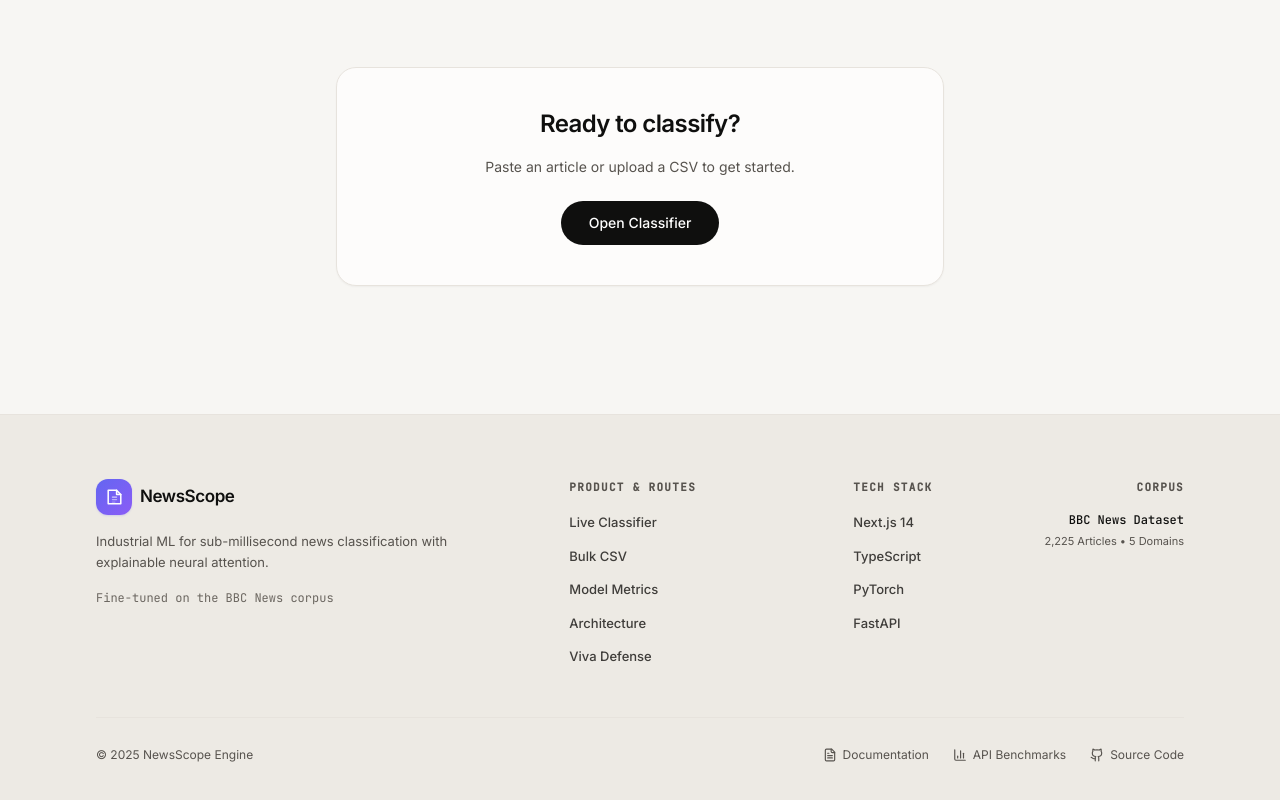
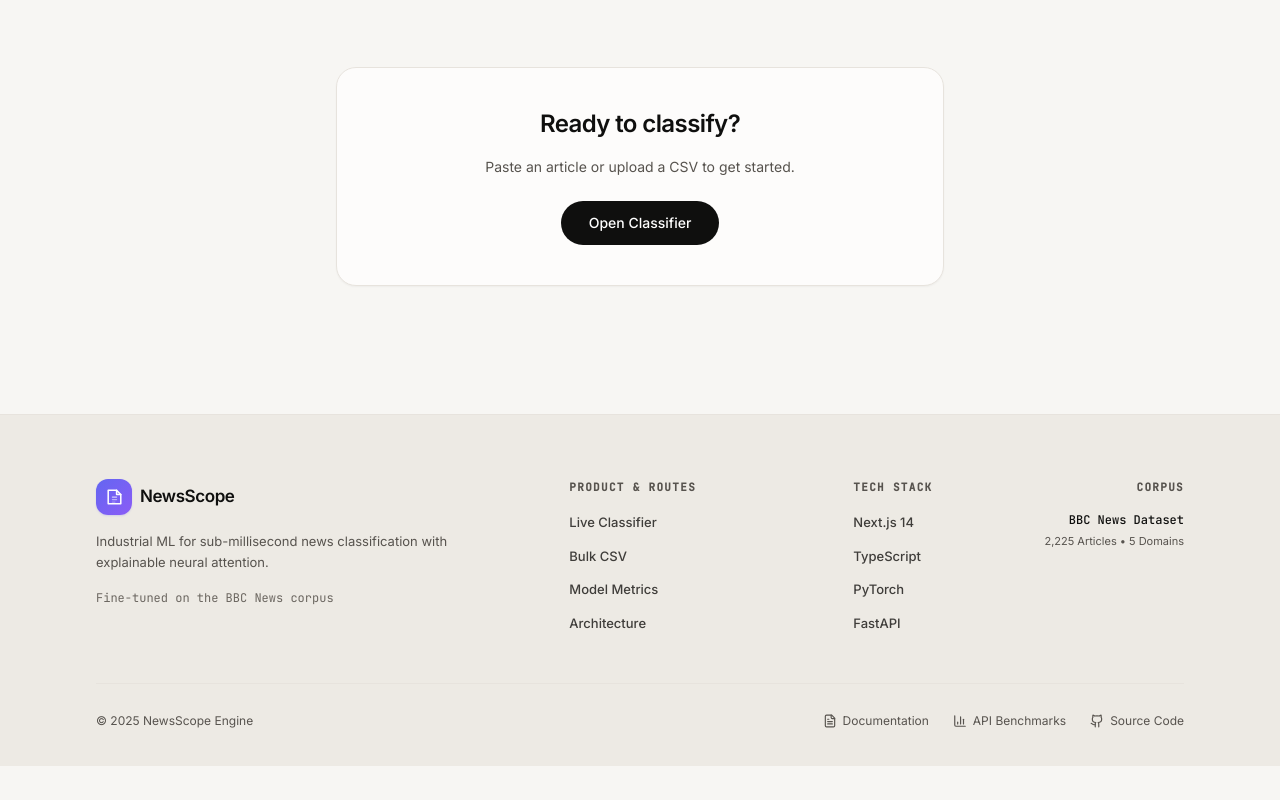
Before and after one commit to Abhijeet0848/NewsLens, a Next.js app: page / in a window 1280 px wide. Shown: the part 1444-2244 px from the top of the page. After the commit the page ends 2210 px from the top, so only its background shows below. Built offline with nearby package versions, Linux system fonts and the light colour scheme; no server answers.

Commit message:
fix(footer): remove Viva Defense from Product & Routes column

```diff
--- a/components/footer.tsx
+++ b/components/footer.tsx
@@ -123,15 +123,6 @@ export function Footer() {
                     <ArrowUpRight aria-hidden="true" className="size-3 opacity-70 md:opacity-0 -translate-x-0.5 md:-translate-x-1 group-hover:opacity-100 group-hover:translate-x-0 transition-all duration-200 text-indigo-600" />
                   </Link>
                 </li>
-                <li>
-                  <Link
-                    href="/viva"
-                    className="group flex items-center gap-1 text-[#3f3d3a] font-medium hover:text-[#0f0f0e] transition-colors py-0.5"
-                  >
-                    <span>Viva Defense</span>
-                    <ArrowUpRight aria-hidden="true" className="size-3 opacity-70 md:opacity-0 -translate-x-0.5 md:-translate-x-1 group-hover:opacity-100 group-hover:translate-x-0 transition-all duration-200 text-indigo-600" />
-                  </Link>
-                </li>
               </ul>
             </motion.div>
 
```
